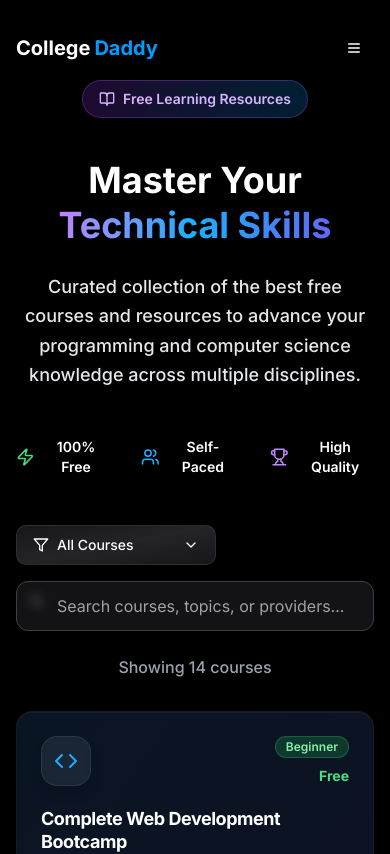
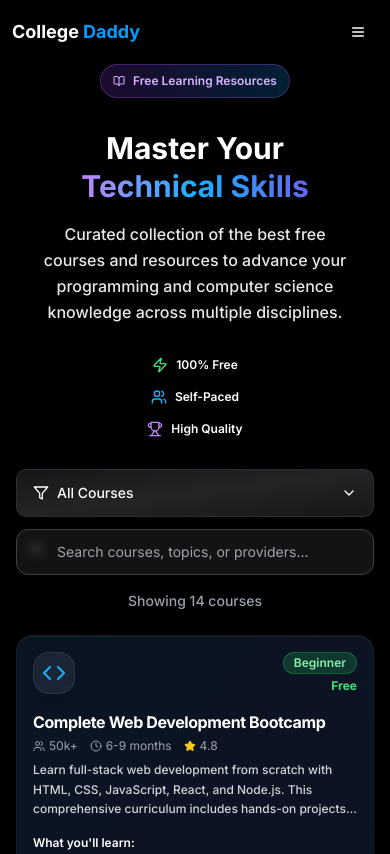
Before and after one commit to sachinnotmainacc/academic-companion-hub, a React (Vite) app: page /courses in a window 390 px wide. Shown: the top 854 px of the page. Built offline with nearby package versions, Linux system fonts and the light colour scheme.

Commit message:
Make website mobile-friendly
Ensure responsiveness across all pages for mobile and PC.

```diff
--- a/src/components/layout/Navbar.tsx
+++ b/src/components/layout/Navbar.tsx
@@ -39,26 +39,26 @@ const Navbar = () => {
     <nav
       className={cn(
         "fixed top-0 left-0 right-0 z-50 transition-all duration-300",
-        scrolled ? "bg-dark-950/90 backdrop-blur-lg py-2 shadow-md" : "bg-transparent py-4"
+        scrolled ? "bg-dark-950/90 backdrop-blur-lg py-2 shadow-md" : "bg-transparent py-2 sm:py-4"
       )}
     >
-      <div className="max-w-7xl mx-auto px-4 sm:px-6 lg:px-8">
-        <div className="flex items-center justify-between h-16">
+      <div className="max-w-7xl mx-auto px-3 sm:px-6 lg:px-8">
+        <div className="flex items-center justify-between h-12 sm:h-16">
           <div className="flex items-center">
             <Link to="/" className="flex items-center">
-              <span className="text-xl font-bold text-white mr-1">College</span>
-              <span className="text-xl font-bold text-blue-500">Daddy</span>
+              <span className="text-lg sm:text-xl font-bold text-white mr-1">College</span>
+              <span className="text-lg sm:text-xl font-bold text-blue-500">Daddy</span>
             </Link>
           </div>
 
-          <div className="hidden md:block">
-            <div className="ml-10 flex items-center space-x-4">
+          <div className="hidden lg:block">
+            <div className="ml-10 flex items-center space-x-2 xl:space-x-4">
               {navLinks.slice(1).map((link) => (
                 <Link
                   key={link.name}
                   to={link.path}
                   className={cn(
-                    "px-3 py-2 rounded-md text-sm font-medium transition-colors",
+                    "px-2 xl:px-3 py-2 rounded-md text-xs xl:text-sm font-medium transition-colors whitespace-nowrap",
                     location.pathname === link.path
                       ? "text-blue-500 bg-dark-800"
                       : "text-gray-300 hover:text-white hover:bg-dark-800"
@@ -70,14 +70,14 @@ const Navbar = () => {
             </div>
           </div>
 
-          <div className="md:hidden">
+          <div className="lg:hidden">
             <Button
               variant="ghost"
               size="icon"
               onClick={() => setIsOpen(!isOpen)}
-              className="text-white"
+              className="text-white h-10 w-10"
             >
-              {isOpen ? <X className="h-6 w-6" /> : <Menu className="h-6 w-6" />}
+              {isOpen ? <X className="h-5 w-5" /> : <Menu className="h-5 w-5" />}
             </Button>
           </div>
         </div>
@@ -85,21 +85,21 @@ const Navbar = () => {
 
       {/* Mobile menu */}
       {isOpen && (
-        <div className="md:hidden bg-dark-900/95 backdrop-blur-lg animate-fade-in">
-          <div className="px-2 pt-2 pb-3 space-y-1 sm:px-3">
+        <div className="lg:hidden bg-dark-900/95 backdrop-blur-lg animate-fade-in border-t border-gray-800/50">
+          <div className="px-3 pt-2 pb-3 space-y-1 max-h-screen overflow-y-auto">
             {navLinks.map((link) => (
               <Link
                 key={link.name}
                 to={link.path}
                 className={cn(
-                  "block px-3 py-2 rounded-md text-base font-medium transition-colors",
+                  "block px-3 py-3 rounded-lg text-base font-medium transition-colors",
                   location.pathname === link.path
                     ? "text-blue-500 bg-dark-800"
                     : "text-gray-300 hover:text-white hover:bg-dark-800"
                 )}
               >
                 <div className="flex items-center">
-                  {link.icon && <link.icon className="mr-2 h-5 w-5" />}
+                  {link.icon && <link.icon className="mr-3 h-5 w-5" />}
                   {link.name}
                 </div>
               </Link>
--- a/src/index.css
+++ b/src/index.css
@@ -1,3 +1,4 @@
+
 @import url('https://fonts.googleapis.com/css2?family=Inter:wght@300;400;500;600;700&display=swap');
 
 @tailwind base;
@@ -45,17 +46,43 @@
 
   html {
     @apply scroll-smooth;
+    /* Improve mobile scrolling */
+    -webkit-overflow-scrolling: touch;
   }
 
   body {
     @apply bg-dark-950 text-foreground antialiased;
     font-family: 'Inter', sans-serif;
+    /* Prevent text size adjustment on mobile */
+    -webkit-text-size-adjust: 100%;
+    -moz-text-size-adjust: 100%;
+    -ms-text-size-adjust: 100%;
+    /* Improve touch scrolling */
+    overscroll-behavior: contain;
+  }
+
+  /* Improve tap targets for mobile */
+  button, a, input, select, textarea {
+    -webkit-tap-highlight-color: rgba(59, 130, 246, 0.3);
+    touch-action: manipulation;
+  }
+
+  /* Better mobile input handling */
+  input, textarea, select {
+    @apply appearance-none;
   }
 
   /* Custom Scrollbar Styling */
   ::-webkit-scrollbar {
-    width: 6px;
-    height: 6px;
+    width: 4px;
+    height: 4px;
+  }
+
+  @media (min-width: 768px) {
+    ::-webkit-scrollbar {
+      width: 6px;
+      height: 6px;
+    }
   }
 
   ::-webkit-scrollbar-track {
@@ -70,6 +97,13 @@
   * {
     scrollbar-width: thin;
     scrollbar-color: #2563eb #1f2937;
+  }
+
+  /* Mobile viewport fixes */
+  @supports (-webkit-touch-callout: none) {
+    .min-h-screen {
+      min-height: -webkit-fill-available;
+    }
   }
 }
 
@@ -100,10 +134,87 @@
   }
 
   .page-container {
-    @apply max-w-7xl mx-auto px-4 sm:px-6 lg:px-8 py-12;
+    @apply max-w-7xl mx-auto px-4 sm:px-6 lg:px-8 py-8 sm:py-12;
+  }
+
+  /* Mobile-friendly touch targets */
+  .touch-target {
+    @apply min-h-[44px] min-w-[44px] flex items-center justify-center;
+  }
+
+  /* Safe area padding for mobile devices */
+  .safe-top {
+    padding-top: env(safe-area-inset-top);
+  }
+
+  .safe-bottom {
+    padding-bottom: env(safe-area-inset-bottom);
+  }
+
+  .safe-left {
+    padding-left: env(safe-area-inset-left);
+  }
+
+  .safe-right {
+    padding-right: env(safe-area-inset-right);
+  }
+
+  /* Line clamp utilities for better text truncation */
+  .line-clamp-3 {
+    display: -webkit-box;
+    -webkit-line-clamp: 3;
+    -webkit-box-orient: vertical;
+    overflow: hidden;
+  }
+
+  .line-clamp-4 {
+    display: -webkit-box;
+    -webkit-line-clamp: 4;
+    -webkit-box-orient: vertical;
+    overflow: hidden;
   }
 }
 
 #root {
   @apply min-h-screen w-full;
+  /* Improve mobile viewport handling */
+  min-height: 100vh;
+  min-height: -webkit-fill-available;
 }
+
+/* Mobile-specific improvements */
+@media (max-width: 768px) {
+  /* Improve text readability on mobile */
+  body {
+    font-size: 16px;
+    line-height: 1.5;
+  }
+
+  /* Better button sizing for touch */
+  button {
+    min-height: 44px;
+  }
+
+  /* Improve form inputs on mobile */
+  input, textarea, select {
+    font-size: 16px; /* Prevent zoom on iOS */
+    min-height: 44px;
+  }
+
+  /* Better spacing for mobile */
+  .container {
+    padding-left: 1rem;
+    padding-right: 1rem;
+  }
+}
+
+/* Prevent horizontal scrolling */
+html, body {
+  overflow-x: hidden;
+}
+
+/* Improve focus indicators for accessibility */
+:focus-visible {
+  outline: 2px solid #3B82F6;
+  outline-offset: 2px;
+}
--- a/src/pages/Courses.tsx
+++ b/src/pages/Courses.tsx
@@ -288,14 +288,14 @@ const Courses = () => {
       <Navbar />
 
       {/* Hero Section */}
-      <div className="container mx-auto pt-20 pb-12 px-4">
-        <div className="max-w-4xl mx-auto text-center space-y-6">
-          <div className="inline-flex items-center gap-2 px-4 py-2 rounded-full bg-gradient-to-r from-purple-600/20 to-blue-500/20 border border-purple-500/30 text-purple-300 text-sm font-semibold mb-4 backdrop-blur-sm">
-            <BookOpen className="h-4 w-4" />
+      <div className="container mx-auto pt-16 sm:pt-20 pb-8 sm:pb-12 px-4">
+        <div className="max-w-4xl mx-auto text-center space-y-4 sm:space-y-6">
+          <div className="inline-flex items-center gap-2 px-3 sm:px-4 py-2 rounded-full bg-gradient-to-r from-purple-600/20 to-blue-500/20 border border-purple-500/30 text-purple-300 text-xs sm:text-sm font-semibold mb-4 backdrop-blur-sm">
+            <BookOpen className="h-3 w-3 sm:h-4 sm:w-4" />
             Free Learning Resources
           </div>
 
-          <h1 className="text-4xl md:text-5xl font-bold text-white mb-4 leading-tight">
+          <h1 className="text-3xl sm:text-4xl md:text-5xl font-bold text-white mb-4 leading-tight">
             Master Your
             <br />
             <span className="bg-gradient-to-r from-purple-400 via-blue-400 to-indigo-500 bg-clip-text text-transparent">
@@ -303,51 +303,51 @@ const Courses = () => {
             </span>
           </h1>
 
-          <p className="text-lg text-gray-200 max-w-2xl mx-auto leading-relaxed font-medium">
+          <p className="text-base sm:text-lg text-gray-200 max-w-2xl mx-auto leading-relaxed font-medium px-4">
             Curated collection of the best free courses and resources to advance your
             programming and computer science knowledge across multiple disciplines.
           </p>
 
-          <div className="flex items-center justify-center gap-8 pt-6">
+          <div className="flex flex-col sm:flex-row items-center justify-center gap-4 sm:gap-8 pt-4 sm:pt-6">
             <div className="flex items-center gap-2 text-green-400">
-              <Zap className="h-5 w-5" />
-              <span className="text-sm font-semibold text-white">100% Free</span>
+              <Zap className="h-4 w-4 sm:h-5 sm:w-5" />
+              <span className="text-xs sm:text-sm font-semibold text-white">100% Free</span>
             </div>
             <div className="flex items-center gap-2 text-blue-400">
-              <Users className="h-5 w-5" />
-              <span className="text-sm font-semibold text-white">Self-Paced</span>
+              <Users className="h-4 w-4 sm:h-5 sm:w-5" />
+              <span className="text-xs sm:text-sm font-semibold text-white">Self-Paced</span>
             </div>
             <div className="flex items-center gap-2 text-purple-400">
-              <Trophy className="h-5 w-5" />
-              <span className="text-sm font-semibold text-white">High Quality</span>
+              <Trophy className="h-4 w-4 sm:h-5 sm:w-5" />
+              <span className="text-xs sm:text-sm font-semibold text-white">High Quality</span>
             </div>
           </div>
         </div>
       </div>
 
       {/* Search and Filter Bar */}
-      <div className="container mx-auto px-4 pb-8">
+      <div className="container mx-auto px-4 pb-6 sm:pb-8">
         <div className="max-w-6xl mx-auto">
-          <div className="flex flex-col md:flex-row gap-4">
+          <div className="flex flex-col gap-3 sm:gap-4">
             {/* Category Filter Dropdown */}
             <Collapsible open={isFilterOpen} onOpenChange={setIsFilterOpen}>
               <CollapsibleTrigger asChild>
                 <Button
-                  className="bg-gradient-to-br from-zinc-900/90 via-zinc-800/90 to-zinc-900/90 border-zinc-700/50 text-white hover:bg-zinc-700/80 justify-between min-w-[200px] transition-all duration-300 hover:shadow-lg hover:border-zinc-600/50"
+                  className="bg-gradient-to-br from-zinc-900/90 via-zinc-800/90 to-zinc-900/90 border-zinc-700/50 text-white hover:bg-zinc-700/80 justify-between w-full sm:w-auto sm:min-w-[200px] transition-all duration-300 hover:shadow-lg hover:border-zinc-600/50 h-12"
                   variant="outline"
                 >
                   <div className="flex items-center gap-2">
                     <Filter className="h-4 w-4" />
-                    {getSelectedCategoryName()}
+                    <span className="truncate">{getSelectedCategoryName()}</span>
                   </div>
-                  <ChevronDown className={`h-4 w-4 transition-transform duration-300 ${isFilterOpen ? 'rotate-180' : ''}`} />
+                  <ChevronDown className={`h-4 w-4 transition-transform duration-300 flex-shrink-0 ${isFilterOpen ? 'rotate-180' : ''}`} />
                 </Button>
               </CollapsibleTrigger>
 
               <CollapsibleContent className="mt-2 transition-all duration-300 ease-in-out">
                 <Card className="bg-gradient-to-br from-zinc-900/95 via-zinc-800/95 to-zinc-900/95 border-zinc-700/50 backdrop-blur-xl shadow-2xl animate-fade-in">
-                  <CardContent className="p-4">
-                    <div className="grid grid-cols-2 md:grid-cols-3 lg:grid-cols-4 gap-3">
+                  <CardContent className="p-3 sm:p-4">
+                    <div className="grid grid-cols-1 sm:grid-cols-2 lg:grid-cols-4 gap-2 sm:gap-3">
                       {categories.map(category => (
                         <Button
                           key={category.id}
@@ -355,12 +355,12 @@ const Courses = () => {
                             setSelectedCategory(category.id);
                             setIsFilterOpen(false);
                           }}
-                          className={`h-12 transition-all duration-300 transform hover:scale-105 ${selectedCategory === category.id
+                          className={`h-10 sm:h-12 transition-all duration-300 transform hover:scale-105 text-xs sm:text-sm ${selectedCategory === category.id
                             ? 'bg-white text-black hover:bg-zinc-200 shadow-md'
                             : 'bg-zinc-800/50 text-zinc-300 hover:text-white hover:bg-zinc-700/80'
-                          } rounded-xl text-sm`}
+                          } rounded-xl`}
                         >
-                          {category.label}
+                          <span className="truncate">{category.label}</span>
                         </Button>
                       ))}
                     </div>
@@ -377,14 +377,14 @@ const Courses = () => {
                 placeholder="Search courses, topics, or providers..."
                 value={searchQuery}
                 onChange={(e) => setSearchQuery(e.target.value)}
-                className="w-full pl-10 pr-4 py-3 bg-zinc-800/50 border border-zinc-700 rounded-xl text-white placeholder-zinc-400 focus:ring-2 focus:ring-white/50 focus:border-transparent transition-all duration-300 hover:bg-zinc-800/70 focus:bg-zinc-800/70 backdrop-blur-sm"
+                className="w-full pl-10 pr-4 py-3 bg-zinc-800/50 border border-zinc-700 rounded-xl text-white placeholder-zinc-400 focus:ring-2 focus:ring-white/50 focus:border-transparent transition-all duration-300 hover:bg-zinc-800/70 focus:bg-zinc-800/70 backdrop-blur-sm text-sm sm:text-base"
               />
             </div>
           </div>
 
           {/* Results Count */}
-          <div className="text-center mt-6">
-            <p className="text-gray-400 font-medium">
+          <div className="text-center mt-4 sm:mt-6">
+            <p className="text-gray-400 font-medium text-sm sm:text-base">
               Showing {filteredCourses.length} course{filteredCourses.length !== 1 ? 's' : ''}
               {searchQuery && (
                 <span className="text-blue-400"> for "{searchQuery}"</span>
@@ -395,9 +395,9 @@ const Courses = () => {
       </div>
 
       {/* Courses Grid */}
-      <div className="container mx-auto px-4 pb-16">
+      <div className="container mx-auto px-4 pb-12 sm:pb-16">
         <div className="max-w-6xl mx-auto">
-          <div className="grid gap-8 md:grid-cols-2 lg:grid-cols-3">
+          <div className="grid gap-6 sm:gap-8 grid-cols-1 md:grid-cols-2 xl:grid-cols-3">
             {filteredCourses.map((course, index) => (
               <Card
                 key={index}
@@ -410,29 +410,29 @@ const Courses = () => {
                 <div className={`absolute inset-0 bg-gradient-to-br ${course.gradient} opacity-30 group-hover:opacity-50 transition-opacity duration-500 rounded-2xl`} />
 
                 <div className="relative z-10 flex flex-col h-full">
-                  <CardHeader className="pb-4 p-6">
-                    <div className="flex items-start justify-between mb-4">
-                      <div className="p-3 rounded-2xl bg-gray-800/80 border border-gray-700/60 group-hover:border-gray-600/60 transition-all duration-500 backdrop-blur-sm shadow-lg">
+                  <CardHeader className="pb-3 sm:pb-4 p-4 sm:p-6">
+                    <div className="flex items-start justify-between mb-3 sm:mb-4">
+                      <div className="p-2 sm:p-3 rounded-2xl bg-gray-800/80 border border-gray-700/60 group-hover:border-gray-600/60 transition-all duration-500 backdrop-blur-sm shadow-lg">
                         {course.icon}
                       </div>
 
-                      <div className="flex flex-col gap-2">
+                      <div className="flex flex-col gap-1 sm:gap-2">
                         <Badge className={`text-xs font-semibold border ${levelColors[course.level as keyof typeof levelColors]}`}>
                           {course.level}
                         </Badge>
                         <div className="text-right">
-                          <div className="text-sm font-bold text-green-400">
+                          <div className="text-xs sm:text-sm font-bold text-green-400">
                             {course.price}
                           </div>
                         </div>
                       </div>
                     </div>
 
-                    <CardTitle className="text-lg font-bold text-white tracking-tight leading-tight mb-2">
+                    <CardTitle className="text-base sm:text-lg font-bold text-white tracking-tight leading-tight mb-2">
                       {course.title}
                     </CardTitle>
 
-                    <div className="flex items-center gap-4 text-xs text-gray-400 mb-3">
+                    <div className="flex items-center gap-3 sm:gap-4 text-xs text-gray-400 mb-2 sm:mb-3">
                       <span className="flex items-center gap-1">
                         <Users className="h-3 w-3" />
                         {course.students}
@@ -447,16 +447,16 @@ const Courses = () => {
                       </span>
                     </div>
 
-                    <p className="text-gray-300 text-sm leading-relaxed font-medium line-clamp-4">
+                    <p className="text-gray-300 text-xs sm:text-sm leading-relaxed font-medium line-clamp-3 sm:line-clamp-4">
                       {course.description}
                     </p>
                   </CardHeader>
 
-                  <CardContent className="pt-0 px-6 flex-grow">
-                    <div className="space-y-4">
+                  <CardContent className="pt-0 px-4 sm:px-6 flex-grow">
+                    <div className="space-y-3 sm:space-y-4">
                       <div>
-                        <h4 className="text-sm font-semibold text-white mb-2">What you'll learn:</h4>
-                        <div className="flex flex-wrap gap-2">
+                        <h4 className="text-xs sm:text-sm font-semibold text-white mb-2">What you'll learn:</h4>
+                        <div className="flex flex-wrap gap-1 sm:gap-2">
                           {course.topics.slice(0, 4).map((topic, i) => (
                             <Badge
                               key={i}
@@ -485,13 +485,13 @@ const Courses = () => {
                     </div>
                   </CardContent>
 
-                  <div className="p-6 pt-4 mt-auto">
+                  <div className="p-4 sm:p-6 pt-3 sm:pt-4 mt-auto">
                     <Button
-                      className="w-full h-10 bg-gradient-to-r from-purple-600 to-blue-500 hover:from-purple-500 hover:to-blue-400 text-white font-bold transition-all duration-300 shadow-lg shadow-purple-500/25 hover:shadow-purple-500/40 rounded-xl text-sm"
+                      className="w-full h-9 sm:h-10 bg-gradient-to-r from-purple-600 to-blue-500 hover:from-purple-500 hover:to-blue-400 text-white font-bold transition-all duration-300 shadow-lg shadow-purple-500/25 hover:shadow-purple-500/40 rounded-xl text-xs sm:text-sm"
                       onClick={() => window.open(course.link, '_blank')}
                     >
                       Start Learning
-                      <ExternalLink className="ml-2 h-4 w-4" />
+                      <ExternalLink className="ml-2 h-3 w-3 sm:h-4 sm:w-4" />
                     </Button>
                   </div>
                 </div>
@@ -500,11 +500,11 @@ const Courses = () => {
           </div>
 
           {filteredCourses.length === 0 && (
-            <div className="text-center py-16">
+            <div className="text-center py-12 sm:py-16">
               <div className="p-6 rounded-2xl bg-gray-900/60 border border-gray-800/60 backdrop-blur-xl max-w-md mx-auto">
-                <Search className="h-12 w-12 text-gray-500 mx-auto mb-4" />
-                <h3 className="text-xl font-bold text-white mb-2">No courses found</h3>
-                <p className="text-gray-400">
+                <Search className="h-10 w-10 sm:h-12 sm:w-12 text-gray-500 mx-auto mb-4" />
+                <h3 className="text-lg sm:text-xl font-bold text-white mb-2">No courses found</h3>
+                <p className="text-gray-400 text-sm sm:text-base">
                   Try adjusting your search or filter criteria
                 </p>
               </div>
@@ -512,24 +512,24 @@ const Courses = () => {
           )}
 
           {/* Call to Action */}
-          <div className="mt-20 text-center p-10 rounded-2xl bg-gradient-to-br from-gray-900/80 to-gray-800/80 border border-gray-800/60 backdrop-blur-xl shadow-2xl">
-            <h3 className="text-3xl font-bold text-white mb-6">
+          <div className="mt-16 sm:mt-20 text-center p-6 sm:p-10 rounded-2xl bg-gradient-to-br from-gray-900/80 to-gray-800/80 border border-gray-800/60 backdrop-blur-xl shadow-2xl">
+            <h3 className="text-2xl sm:text-3xl font-bold text-white mb-4 sm:mb-6">
               Ready to start your learning journey?
             </h3>
-            <p className="text-gray-200 mb-8 max-w-2xl mx-auto font-medium leading-relaxed text-lg">
+            <p className="text-gray-200 mb-6 sm:mb-8 max-w-2xl mx-auto font-medium leading-relaxed text-base sm:text-lg">
               These courses are carefully selected to provide you with the best free education available online.
               Start with any course that matches your current skill level and interests.
             </p>
-            <div className="flex items-center justify-center gap-8 text-gray-300 flex-wrap">
-              <span className="flex items-center gap-3 font-semibold">
+            <div className="flex flex-col sm:flex-row items-center justify-center gap-4 sm:gap-8 text-gray-300 flex-wrap">
+              <span className="flex items-center gap-3 font-semibold text-sm sm:text-base">
                 <div className="h-2 w-2 rounded-full bg-green-400 shadow-sm shadow-green-400/50"></div>
                 Self-paced learning
               </span>
-              <span className="flex items-center gap-3 font-semibold">
+              <span className="flex items-center gap-3 font-semibold text-sm sm:text-base">
                 <div className="h-2 w-2 rounded-full bg-blue-400 shadow-sm shadow-blue-400/50"></div>
                 Industry-relevant skills
               </span>
-              <span className="flex items-center gap-3 font-semibold">
+              <span className="flex items-center gap-3 font-semibold text-sm sm:text-base">
                 <div className="h-2 w-2 rounded-full bg-purple-400 shadow-sm shadow-purple-400/50"></div>
                 Lifetime access
               </span>
```
Also changed, not shown: src/components/layout/Footer.tsx (+30 -30 lines), src/pages/EmailPerks.tsx (+41 -41 lines).
